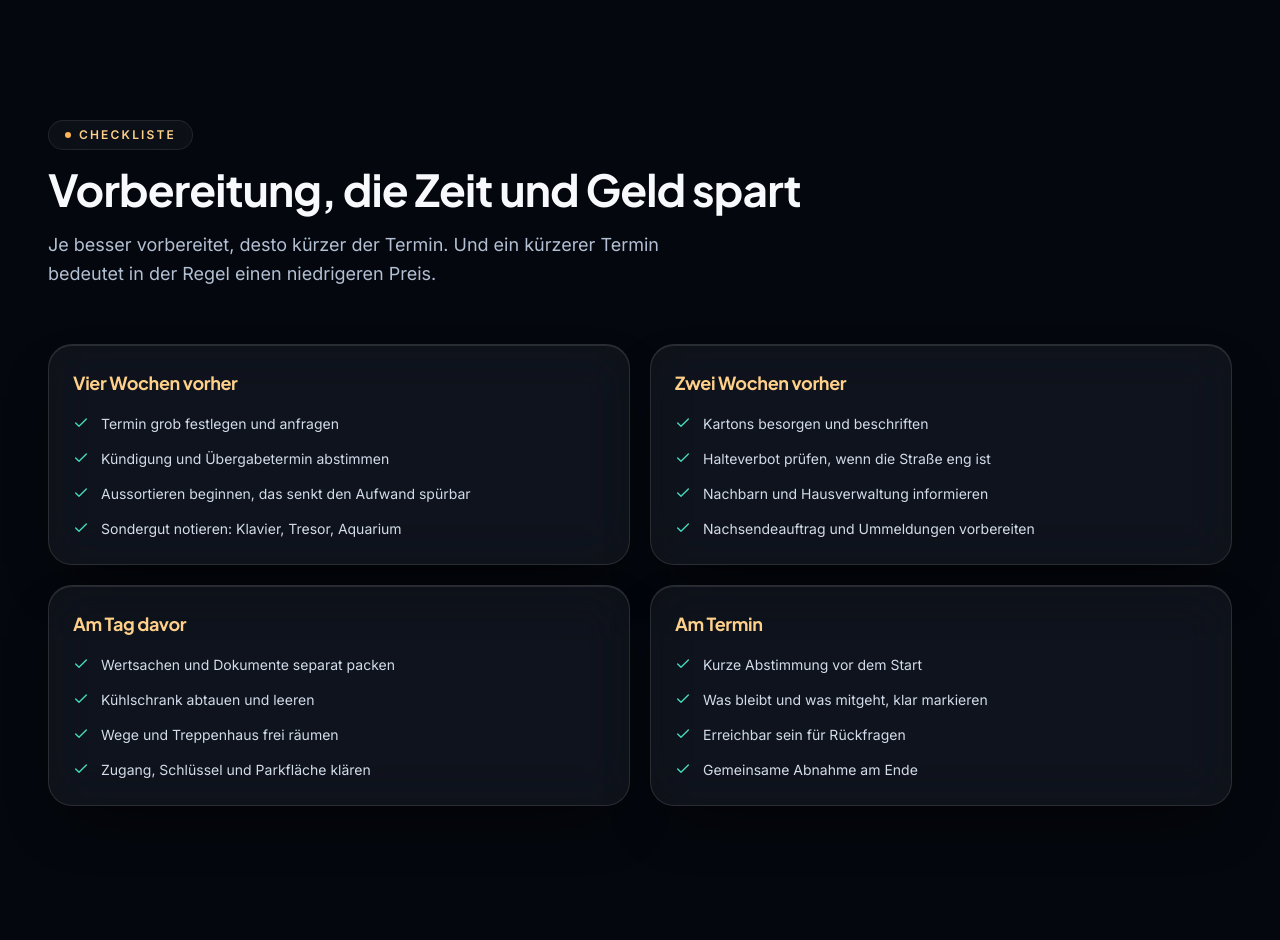
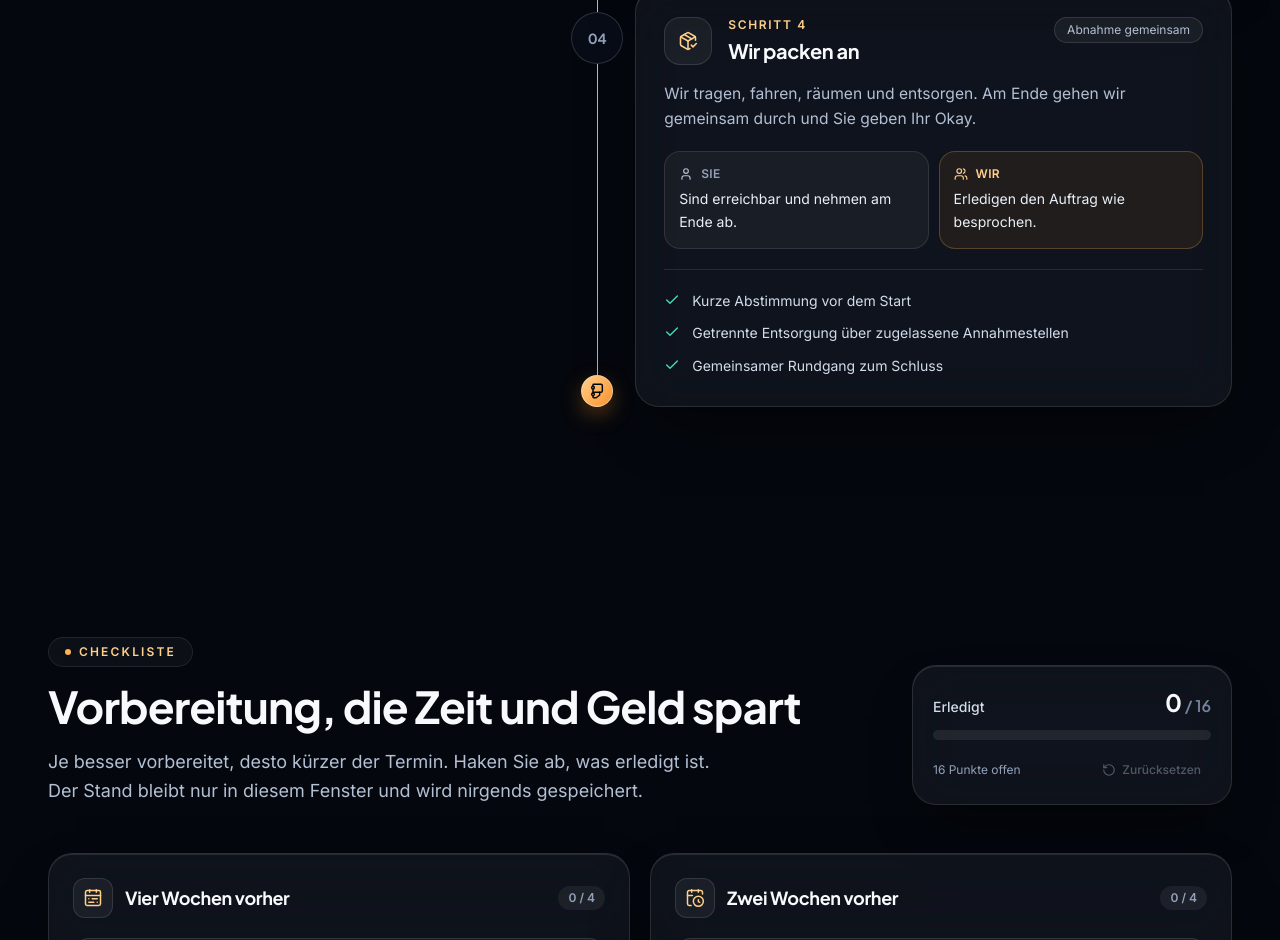
Before and after one commit to SchaeferDesigns/hauruck24, a Next.js app: page /ablauf in a window 1280 px wide. Shown: the part 1860-2800 px from the top of the page. Built offline with nearby package versions, Linux system fonts and the light colour scheme.

Commit message:
SDA: Projektänderungen synchronisieren

```diff
--- a/src/app/ablauf/page.tsx
+++ b/src/app/ablauf/page.tsx
@@ -1,62 +1,21 @@
 import type { Metadata } from "next";
-import { Check } from "lucide-react";
 import { BreadcrumbJsonLd } from "@/components/seo/JsonLd";
 import PageHeader from "@/components/layout/PageHeader";
+import CtaBanner from "@/components/sections/CtaBanner";
+import MoveChecklist from "@/components/sections/MoveChecklist";
+import PriceFactors from "@/components/sections/PriceFactors";
 import ProcessSteps from "@/components/sections/ProcessSteps";
-import PriceFactors from "@/components/sections/PriceFactors";
-import CtaBanner from "@/components/sections/CtaBanner";
-import Reveal from "@/components/ui/Reveal";
-import SectionHeading from "@/components/ui/SectionHeading";
 
 export const metadata: Metadata = {
   title: "Ablauf",
   description:
-    "So läuft ein Auftrag bei Hauruck24 ab: Anfrage, Besichtigung, Angebot, Termin und Durchführung. Dazu eine Checkliste für die Vorbereitung.",
+    "So läuft ein Auftrag bei Hauruck24 ab: Anfrage, Besichtigung, Angebot, Termin und Durchführung. Mit Checkliste zum Abhaken für die Vorbereitung.",
   alternates: { canonical: "/ablauf" },
 };
 
 const breadcrumbs = [
   { name: "Start", href: "/" },
   { name: "Ablauf", href: "/ablauf" },
-];
-
-const checklist = [
-  {
-    title: "Vier Wochen vorher",
-    items: [
-      "Termin grob festlegen und anfragen",
-      "Kündigung und Übergabetermin abstimmen",
-      "Aussortieren beginnen, das senkt den Aufwand spürbar",
-      "Sondergut notieren: Klavier, Tresor, Aquarium",
-    ],
-  },
-  {
-    title: "Zwei Wochen vorher",
-    items: [
-      "Kartons besorgen und beschriften",
-      "Halteverbot prüfen, wenn die Straße eng ist",
-      "Nachbarn und Hausverwaltung informieren",
-      "Nachsendeauftrag und Ummeldungen vorbereiten",
-    ],
-  },
-  {
-    title: "Am Tag davor",
-    items: [
-      "Wertsachen und Dokumente separat packen",
-      "Kühlschrank abtauen und leeren",
-      "Wege und Treppenhaus frei räumen",
-      "Zugang, Schlüssel und Parkfläche klären",
-    ],
-  },
-  {
-    title: "Am Termin",
-    items: [
-      "Kurze Abstimmung vor dem Start",
-      "Was bleibt und was mitgeht, klar markieren",
-      "Erreichbar sein für Rückfragen",
-      "Gemeinsame Abnahme am Ende",
-    ],
-  },
 ];
 
 export default function ProcessPage() {
@@ -69,37 +28,13 @@ export default function ProcessPage() {
         breadcrumbs={breadcrumbs}
       />
 
-      <ProcessSteps />
+      <ProcessSteps
+        detailed
+        title="Vier Schritte im Detail"
+        lead="Jeder Schritt mit dem, was Sie tun, was wir tun und worauf es ankommt. Scrollen Sie durch, die Übersicht links läuft mit."
+      />
 
-      <section className="section-pad pt-0">
-        <div className="container-page">
-          <SectionHeading
-            eyebrow="Checkliste"
-            title="Vorbereitung, die Zeit und Geld spart"
-            lead="Je besser vorbereitet, desto kürzer der Termin. Und ein kürzerer Termin bedeutet in der Regel einen niedrigeren Preis."
-            className="mb-14"
-          />
-
-          <div className="grid gap-5 sm:grid-cols-2">
-            {checklist.map((block, index) => (
-              <Reveal key={block.title} delay={index * 0.06} className="h-full">
-                <div className="glass card-hover h-full rounded-card p-6">
-                  <h3 className="font-display text-lg text-brand-300">{block.title}</h3>
-                  <ul className="mt-4 flex flex-col gap-3">
-                    {block.items.map((item) => (
-                      <li key={item} className="flex gap-3 text-sm leading-relaxed text-mist-200">
-                        <Check aria-hidden="true" className="mt-0.5 size-4 shrink-0 text-signal-400" />
-                        <span>{item}</span>
-                      </li>
-                    ))}
-                  </ul>
-                </div>
-              </Reveal>
-            ))}
-          </div>
-        </div>
-      </section>
-
+      <MoveChecklist />
       <PriceFactors />
       <CtaBanner
         title="Termin ins Auge gefasst?"
```
